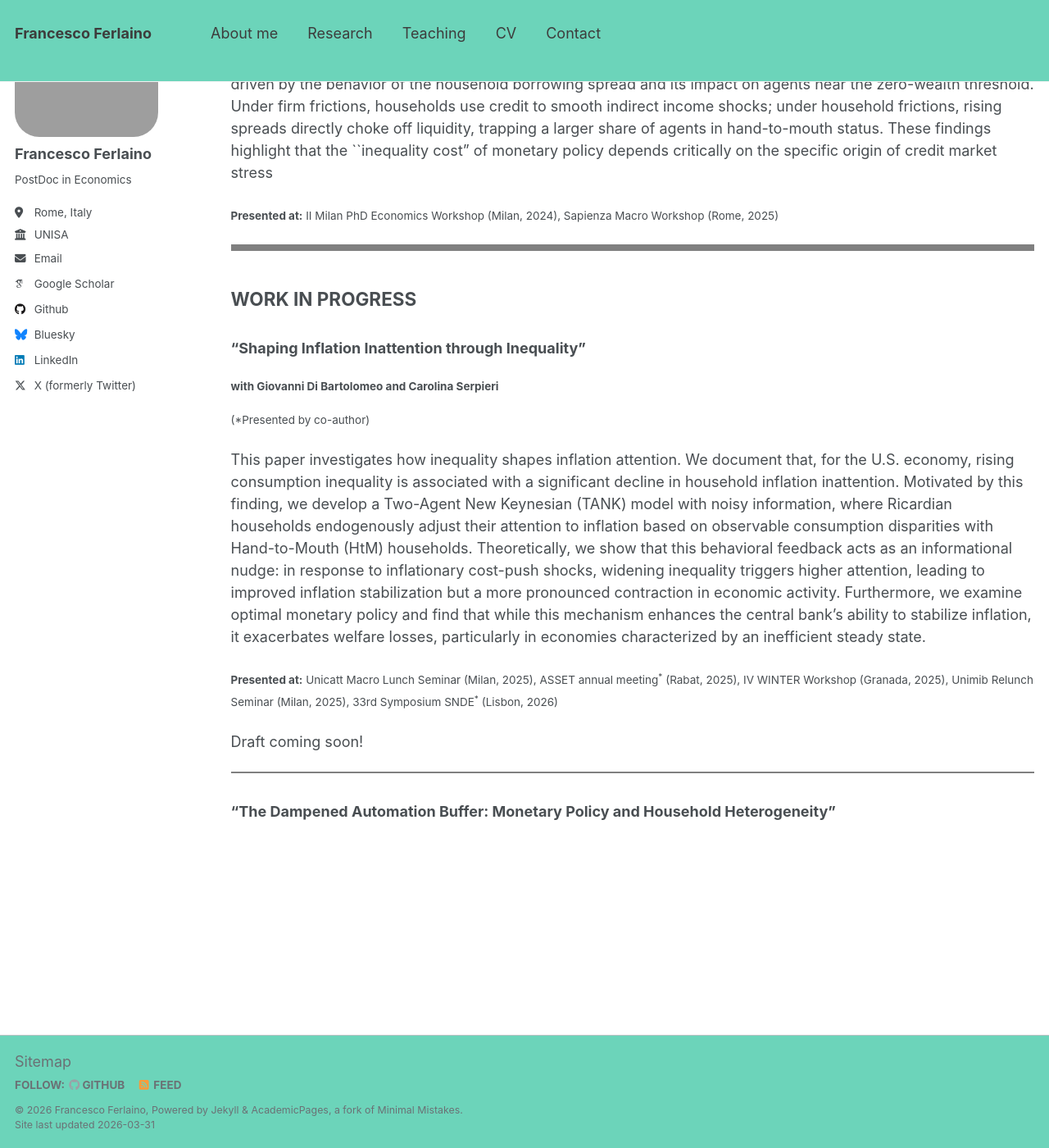
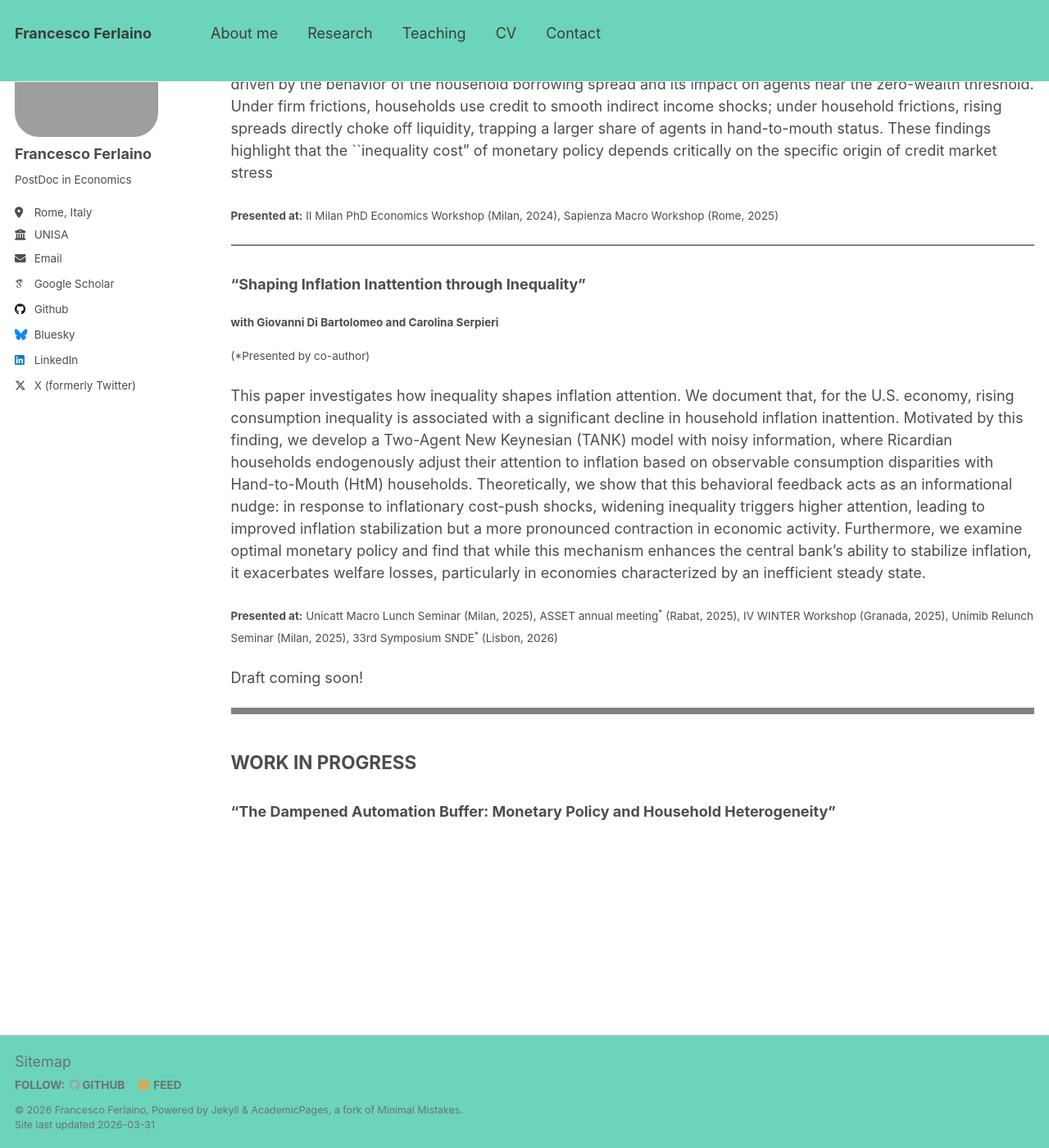
Before and after one commit to fraferla/fraferla.github.io, a Jekyll site: the page built from _pages/research.md, in a window 1280 px wide and 1400 px high, scrolled down 957 px. Shown: the whole window at 82% size. Built offline with Jekyll 4.4.1, drawn with Linux system fonts in a browser that asks for light colours; some web fonts are replaced.

Commit message:
Update research.md

```diff
--- a/_pages/research.md
+++ b/_pages/research.md
@@ -37,13 +37,9 @@ Does the location of financial frictions significantly change the distributional
 <small>**Presented at:** II Milan PhD Economics Workshop (Milan, 2024), Sapienza Macro Workshop (Rome, 2025)<small>
 
 
-
-<hr style="border:4px solid gray">
+<hr style="border:1px solid gray">
 
 
-
-
-## WORK IN PROGRESS
 
 ### "Shaping Inflation Inattention through Inequality"
 
@@ -55,14 +51,17 @@ This paper investigates how inequality shapes inflation attention. We document t
 
 <small>**Presented at:** Unicatt Macro Lunch Seminar (Milan, 2025), ASSET annual meeting<sup>*</sup> (Rabat, 2025), IV WINTER Workshop (Granada, 2025), Unimib Relunch Seminar (Milan, 2025), 33rd Symposium SNDE<sup>*</sup> (Lisbon, 2026) <small>
 
-
-
 Draft coming soon!
 
 
 
-<hr style="border:1px solid gray">
+
+<hr style="border:4px solid gray">
 
 
 
+
+## WORK IN PROGRESS
+
+
 ### "The Dampened Automation Buffer: Monetary Policy and Household Heterogeneity"
```
